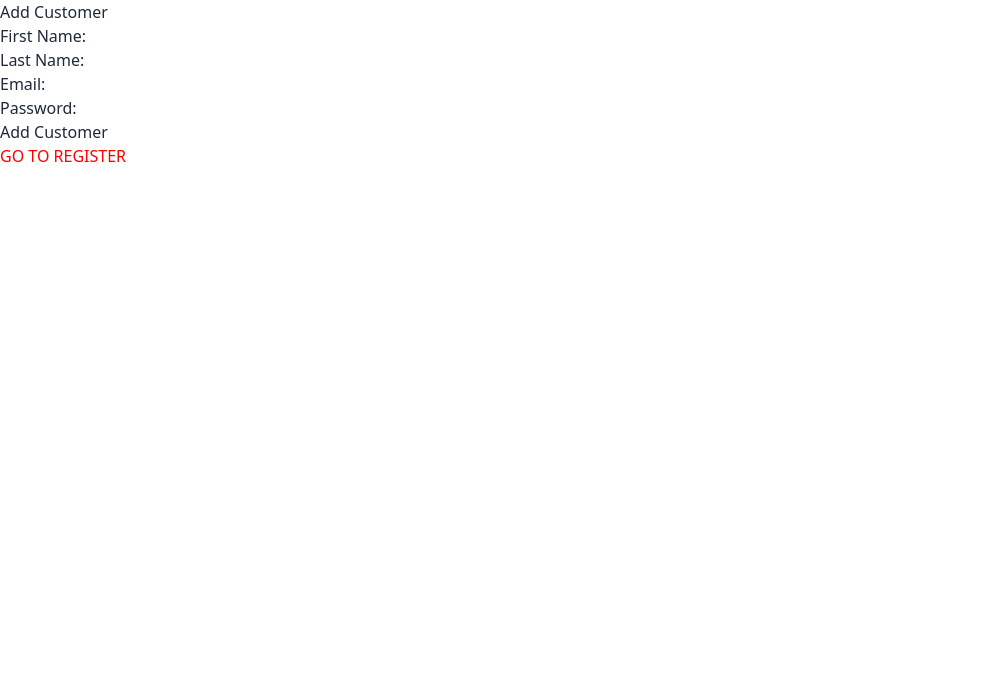
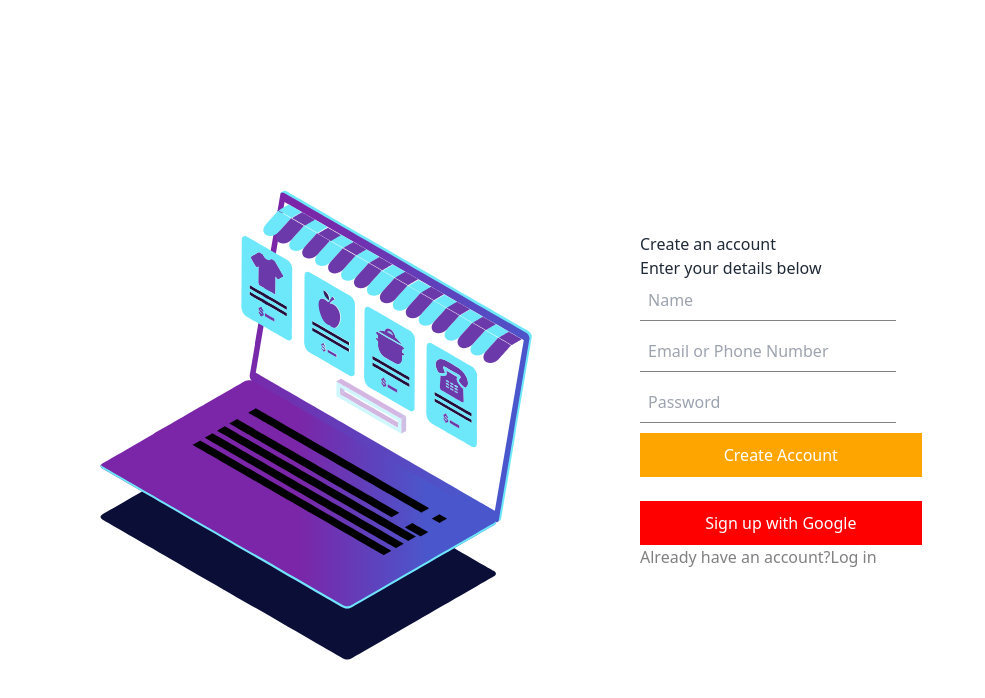
Before and after one commit to mohamedMN/E_Commerce_Customer, a React (Vite) app: page /register in a window 1280 px wide. Shown: the top 698 px of the page, without its empty margins (0-985 px from the left). Built offline with nearby package versions, Linux system fonts and the light colour scheme; the HTML template or start-up script is replaced by a standard one.

Commit message:
fix the problem of the login pages

```diff
--- a/src/pages/AddCustomer.tsx
+++ b/src/pages/AddCustomer.tsx
@@ -2,12 +2,17 @@
 import React, { useState } from "react";
 import { axiosPrivateCustomer } from "../services/api";
 import { useNavigate } from "react-router-dom";
+import logo from "../Assets/GoodiesLogo.svg";
+import Lottie from "lottie-react";
+import Animation from "../Assets/Animation - 1700168282784.json";
 
 const AddCustomer: React.FC = () => {
   const [firstName, setFirstName] = useState("");
   const [lastName, setLastName] = useState("");
   const [email, setEmail] = useState("");
   const [password, setPassword] = useState("");
+  const [message, setMessage] = useState("");
+
   const navigate = useNavigate();
   const handleSubmit = async (e: React.FormEvent<HTMLFormElement>) => {
     e.preventDefault();
@@ -31,50 +36,100 @@ const AddCustomer: React.FC = () => {
   };
 
   return (
-    <div>
-      <h2>Add Customer</h2>
-      <form onSubmit={handleSubmit}>
-        <div>
-          <label>First Name:</label>
+    <div
+      style={{
+        display: "flex",
+        justifyContent: "center",
+        alignItems: "center",
+        minHeight: "100vh",
+      }}
+    >
+      <div style={{ width: "50%" }}>
+        <Lottie animationData={Animation} />
+      </div>
+      <div style={{ width: "50%" }}>
+        <h1>Create an account</h1>
+        <h4>Enter your details below</h4>
+
+        <form method="post" onSubmit={handleSubmit}>
+          <div style={{ marginBottom: "10px" }}>
             <input
               type="text"
-            value={firstName}
-            onChange={(e) => setFirstName(e.target.value)}
-            required
+              placeholder="Name"
+              style={{
+                width: "40%",
+                padding: "8px",
+                border: "none",
+                borderBottom: "1px solid grey", // Grey line under the input
+              }}
             />
           </div>
-        <div>
-          <label>Last Name:</label>
+          {/* Add other input fields as needed */}
+          {/* For example, email and password fields */}
+          <div style={{ marginBottom: "10px" }}>
             <input
-            type="text"
-            value={lastName}
-            onChange={(e) => setLastName(e.target.value)}
-            required
+              type="email"
+              placeholder="Email or Phone Number"
+              style={{
+                width: "40%",
+                padding: "8px",
+                border: "none",
+                borderBottom: "1px solid grey",
+              }}
             />
           </div>
-        <div>
-          <label>Email:</label>
+          <div style={{ marginBottom: "10px" }}>
             <input
-            type="email"
-            value={email}
-            onChange={(e) => setEmail(e.target.value)}
-            required
+              type="password"
+              placeholder="Password"
+              style={{
+                width: "40%",
+                padding: "8px",
+                border: "none",
+                borderBottom: "1px solid grey",
+              }}
             />
           </div>
-        <div>
-          <label>Password:</label>
-          <input
-            type="password"
-            value={password}
-            onChange={(e) => setPassword(e.target.value)}
-            required
-          />
+          {/* Add other input fields as needed */}
+          {/* Remember to update the state and data object accordingly */}
+
+          <button
+            type="submit"
+            style={{
+              width: "44%",
+              backgroundColor: "orange",
+              color: "#ffffff",
+              padding: "10px 15px",
+              border: "none",
+              cursor: "pointer",
+            }}
+          >
+            Create Account
+          </button>
+          <br />
+          <br />
+          <button
+            type="submit"
+            style={{
+              width: "44%",
+              backgroundColor: "red",
+              color: "#ffffff",
+              padding: "10px 15px",
+              border: "none",
+              cursor: "pointer",
+            }}
+          >
+            Sign up with Google
+          </button>
+          <h4 style={{ color: "grey" }}>
+            Already have an account?
+            <span>
+              <a href="">Log in </a>
+            </span>
+          </h4>
+        </form>
+        <p>{message}</p>
       </div>
-        <button type="submit">Add Customer</button>
-      </form>
-      <button style={{ color: "Red" }} onClick={() => navigate("/login")}>
-        GO TO REGISTER
-      </button>
     </div>
   );
 };
--- a/src/pages/LoginPage.tsx
+++ b/src/pages/LoginPage.tsx
@@ -43,24 +43,12 @@ const LoginPage: React.FC = () => {
         <Lottie animationData={Animation} />
       </div>
       <div style={{ width: "50%" }}>
-        <h1>Create an account</h1>
+        <h1>Log in</h1>
         <h4>Enter your details below</h4>
 
         <form method="post" onSubmit={handleSubmit}>
-          <div style={{ marginBottom: "10px" }}>
-            <input
-              type="text"
-              placeholder="Name"
-              style={{
-                width: "40%",
-                padding: "8px",
-                border: "none",
-                borderBottom: "1px solid grey", // Grey line under the input
-              }}
-            />
-          </div>
-          {/* Add other input fields as needed */}
-          {/* For example, email and password fields */}
+
+
           <div style={{ marginBottom: "10px" }}>
             <input
               type="email"
@@ -85,8 +73,6 @@ const LoginPage: React.FC = () => {
               }}
             />
           </div>
-          {/* Add other input fields as needed */}
-          {/* Remember to update the state and data object accordingly */}
 
           <button
             type="submit"
@@ -99,7 +85,7 @@ const LoginPage: React.FC = () => {
               cursor: "pointer",
             }}
           >
-            Create Account
+            Log in
           </button>
           <br />
           <br />
@@ -117,9 +103,9 @@ const LoginPage: React.FC = () => {
             Sign up with Google
           </button>
           <h4 style={{ color: "grey" }}>
-            Already have an account?
+            Don't have an account?
             <span>
-              <a href="">Log in </a>
+              <a href="">Sign up</a>
             </span>
           </h4>
         </form>
```
Lines whose indentation alone changed are shown as unchanged.
